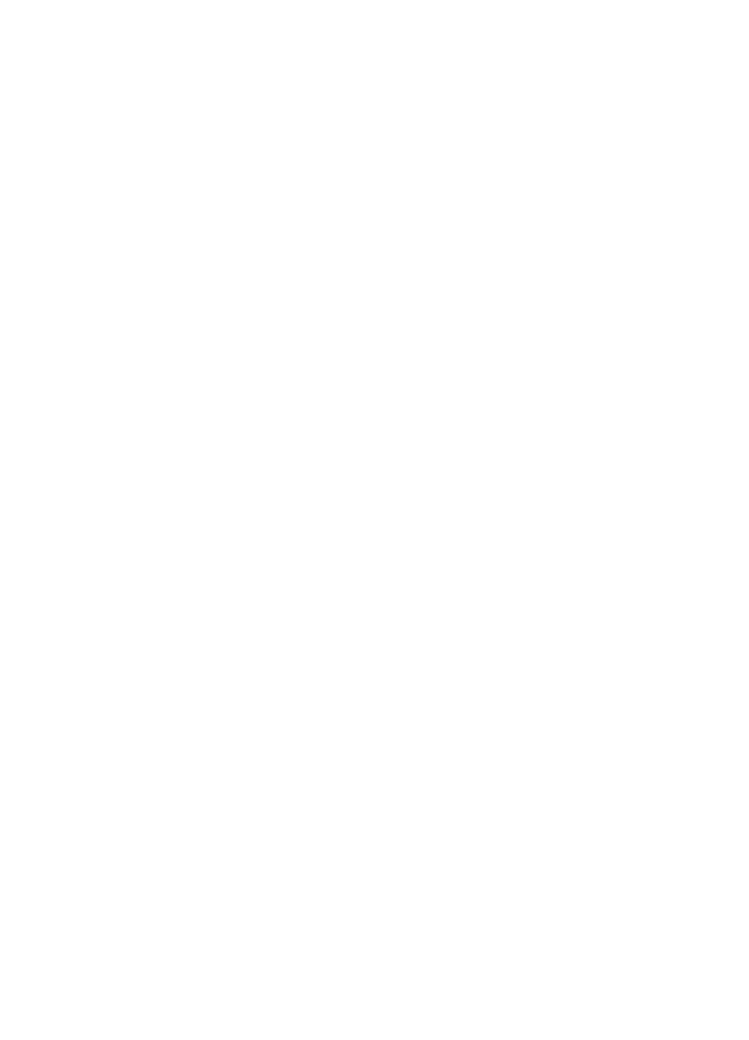
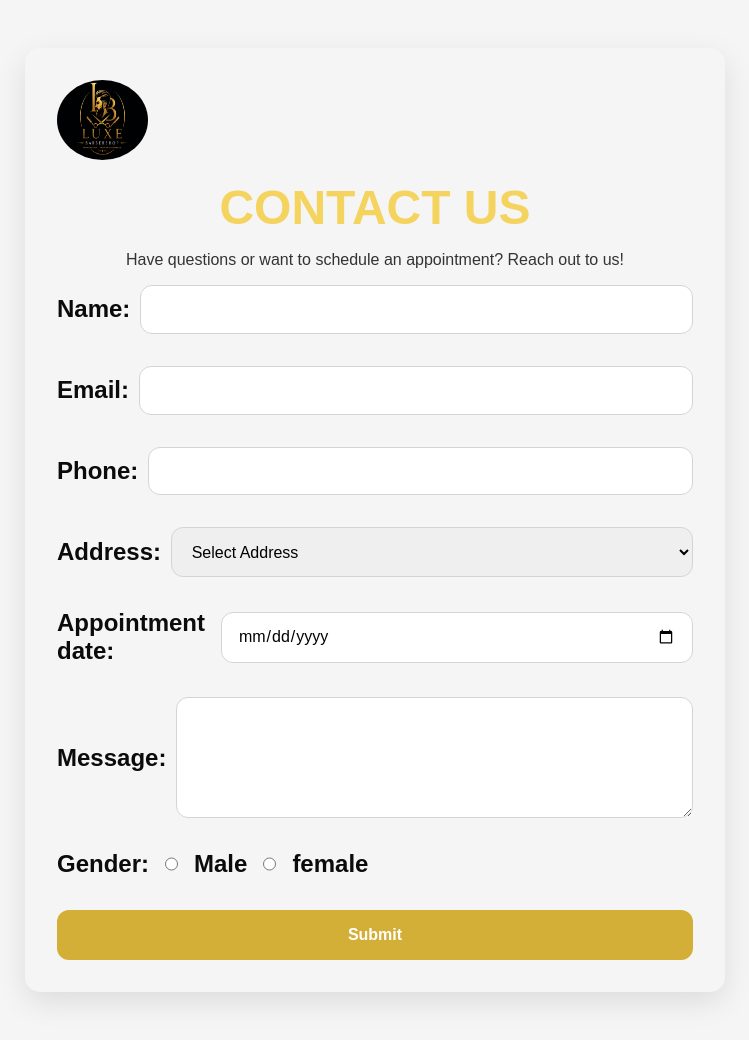
Before and after one commit to mbadiegwushallom560-cmd/Luxury-Barbershop-Website, a plain HTML site: page contact.html in a window 1280 px wide. Shown: the whole page, without its empty margins (265-1014 px from the left). Before the commit the page ends 800 px from the top, so only its background shows below. Drawn offline with Linux system fonts and the light colour scheme.

Commit message:
added contact page

```diff
--- a/contact.html
+++ b/contact.html
@@ -0,0 +1,76 @@
+<!DOCTYPE html>
+<html lang="en">
+<head>
+    <meta charset="UTF-8">
+    <meta name="viewport" content="width=device-width, initial-scale=1.0">
+    <meta name="description" content="Luxury Barbershop Website">
+    <meta name="author" content="Shallom Mbadiegwu">
+    <title>Contact Us - Luxury Barbershop</title>
+
+    <!-- link -->
+    <link rel="stylesheet" href="styles/styes.css">
+</head>
+<body class="contacts-container">
+    <div class="contact-container">
+
+        <span class="contact-logo">
+            <img src="assets/logo.png" alt="#">
+        </span>
+        <h1>Contact Us</h1>
+        <p>Have questions or want to schedule an appointment? Reach out to us!</p>
+
+        <form action="submit_contact.php" method="post">
+
+            <div class="input-group">
+                <label for="name">Name:</label>
+                <input type="text" id="name" name="name" required>
+            </div>
+
+            <div class="input-group">
+                <label for="email">Email:</label>
+                <input type="email" id="email" name="email" required>
+            </div>
+
+            <div class="input-group">
+                <label for="phone">Phone:</label>
+                <input type="tel" id="phone" name="phone" required>
+            </div>
+
+            <div class="input-group">
+                <label for="address">Address:</label>
+                <select id="address" name="address" required>
+                    <option value="">Select Address</option>
+                    <option value="lagos">Lagos</option>
+                    <option value="abuja">Abuja</option>
+                    <option value="portharcourt">Port Harcourt</option>
+                    <option value="other">Other</option>
+                </select>
+            </div>
+
+            <div class="input-group">
+                <label for="date">Appointment date:</label>
+                <input type="date" id="date" name="date" required>
+            </div>
+
+            <div class="input-group">
+                <label for="message">Message:</label>
+                <textarea id="message" name="message" rows="5" required></textarea>
+            </div>
+
+            <div class="input-group">
+
+                <label for="gender" class="gender">Gender:
+
+                    <input type="radio" id="male" name="gender" value="male">
+                    <label for="male">Male</label>
+
+                    <input type="radio" id="femlae" name="femle" value="female">
+                    <label for="female">female</label>
+                </label>
+            </div>
+
+            <button type="submit" class="contact-btn">Submit</button>
+        </form>
+    </div>
+</body>
+</html>
--- a/styles/styes.css
+++ b/styles/styes.css
@@ -38,6 +38,19 @@ nav{
     left: 0;
     z-index: 10000;
     width: 100%;
+}
+
+nav p a{
+    color: var(--white);
+    font-size: 1.5rem;
+    font-weight: 600;
+
+    /* animation */
+    transition: all 0.3s ease-in-out;
+}
+
+nav p a:hover{
+    color: var(--gold);
 }
 
 main{
@@ -146,7 +159,7 @@ h2{
     font-size: 2rem;
 }
 
-button{
+.hero-button{
     background-color: var(--gold);
     color: var(--black);
     border-radius: 10px;
@@ -537,3 +550,126 @@ footer{
     }
 
 }
+
+
+
+/* CONTACT */
+.contacts-container{
+    display: flex;
+    align-items: center;
+    justify-content: center;
+    min-height: 100vh;
+    padding: 3rem;
+    background-color: var(--white);
+    color: var(--black);
+    font-family: Arial, Helvetica, sans-serif;
+}
+
+.contact-container{
+    display: flex;
+    flex-direction: column;
+    background-color: var(--white);
+    gap: 1rem;
+    padding: 2em;
+    width: min(700px, 100%);
+    border-radius: 15px;
+    box-shadow: 0 10px 30px rgba(0, 0, 0, 0.1);
+}
+
+.input-group{
+    display: flex;
+    gap: 0.6rem;
+    align-items: center;
+}
+
+h1{
+    color: var(--gold-light);
+    font-size: 3rem;
+    text-align: center;
+}
+
+.input-group label{
+    color: var(--black);
+    font-weight: 600;
+    font-size: 1.5rem;
+}
+
+form{
+    display: flex;
+    flex-direction: column;
+    gap: 2rem;
+}
+
+.contact-container p{
+    font-size: medium;
+    color: var(--border);
+    text-align: center;
+}
+
+.input-group input, textarea, select{
+    font-family: Arial, Helvetica, sans-serif;
+    padding: .9rem 1rem;
+    border-radius: 12px;
+    border: 1px solid #d1d5db;
+    width: 100%;
+    font-size: 1rem;
+    outline: none;
+
+    /* animation */
+     transition:
+        border-color .25s,
+        box-shadow .25s;
+}
+
+.gender{
+    display: flex;
+    gap: 1rem;
+}
+
+.input-group input:focus, textarea:focus{
+
+    border-color:var(--gold-light);
+
+    box-shadow:0 0 0 2px var(--gold-light);
+}
+
+/* button */
+
+.contact-btn{
+
+    padding:1rem;
+
+    border:none;
+
+    background-color: var(--gold);
+
+    border-radius:12px;
+
+    color:white;
+
+    font-size:1rem;
+
+    font-weight:600;
+
+    cursor:pointer;
+
+    transition:
+        background .25s,
+        transform .25s;
+}
+
+.contact-btn:hover{
+
+    background: goldenrod;
+
+    transform:translateY(-2px);
+}
+
+.contact-logo img{
+    border-radius: 50%;
+}
+
+img{
+    height: 2rem;
+    max-width: 5.7rem;
+}
```
Also changed, not shown: index.html (+3 -1 lines).
